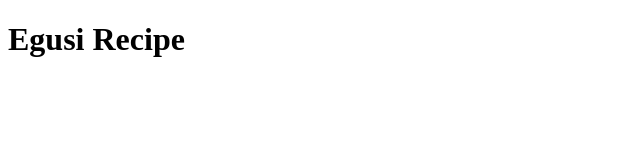
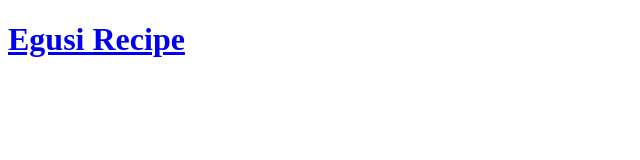
Before and after one commit to marts0ft/odin-recipes, a plain HTML site: page index.html in a window 1280 px wide. Shown: the whole page, without its empty margins (0-640 px from the left). Drawn offline with Linux system fonts and the light colour scheme.

Commit message:
update index.html

```diff
--- a/index.html
+++ b/index.html
@@ -5,6 +5,6 @@
         <title>Recipe</title>
     </head>
     <body>
-        <h1>Egusi Recipe</h1>
+        <a href="recipes/egusi.html"><h1>Egusi Recipe</h1></a>
     </body>
 </html>
```
